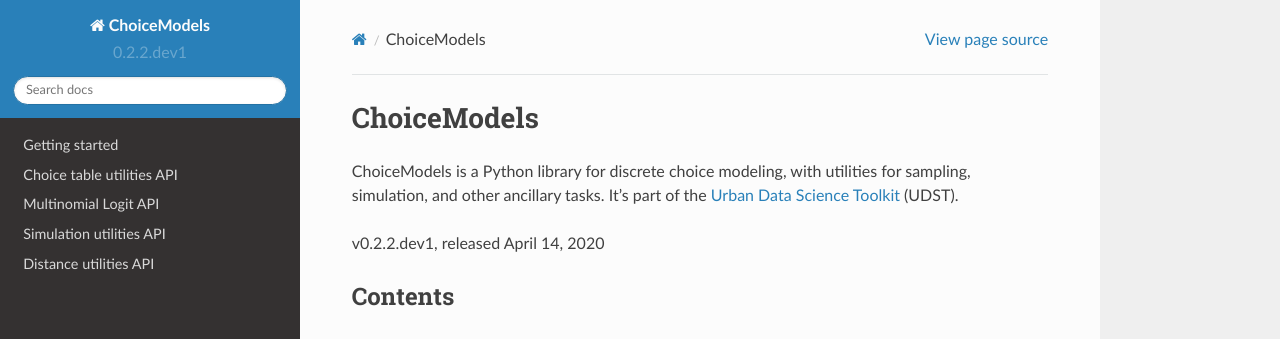
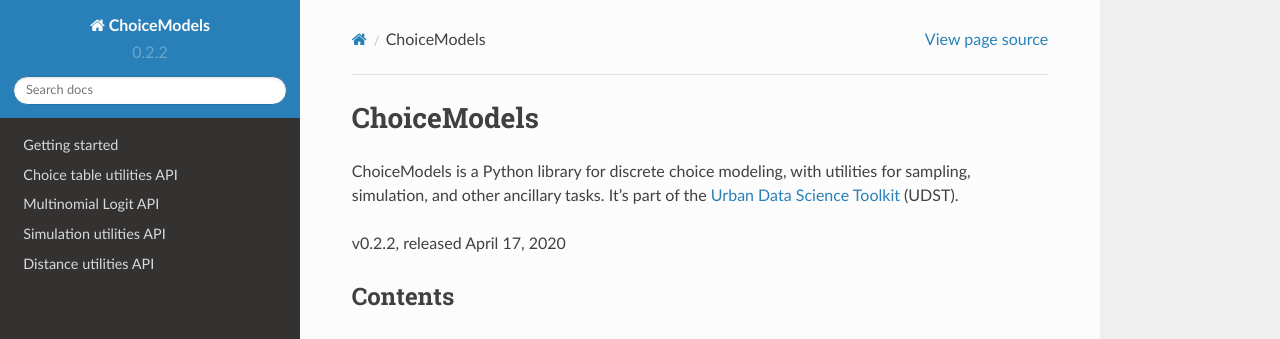
Before and after one commit to UDST/choicemodels, a Sphinx documentation site: the page built from docs/source/index.rst, in a window 1280 px wide and 1017 px high. Shown: the top 339 px of the window. Built offline with Sphinx 7.4.7 and the Read the Docs theme 2.0.0, drawn with Linux system fonts in a browser that asks for light colours.

Commit message:
Release prep

```diff
--- a/choicemodels/__init__.py
+++ b/choicemodels/__init__.py
@@ -3,4 +3,4 @@
 
 from .mnl import MultinomialLogit, MultinomialLogitResults
 
-version = __version__ = '0.2.2.dev1'
+version = __version__ = '0.2.2'
--- a/docs/source/index.rst
+++ b/docs/source/index.rst
@@ -8,7 +8,7 @@ ChoiceModels
 
 ChoiceModels is a Python library for discrete choice modeling, with utilities for sampling, simulation, and other ancillary tasks. It's part of the `Urban Data Science Toolkit <https://docs.udst.org>`__ (UDST).
 
-v0.2.2.dev1, released April 14, 2020
+v0.2.2, released April 17, 2020
 
 
 Contents
--- a/setup.py
+++ b/setup.py
@@ -6,7 +6,7 @@ with open('README.md', 'r') as f:
 
 setup(
     name='choicemodels',
-    version='0.2.2.dev1',
+    version='0.2.2',
     description='Tools for discrete choice estimation',
     long_description=long_description,
     author='UDST',
```
Also changed, not shown: CHANGELOG.md (+4 -0 lines).
